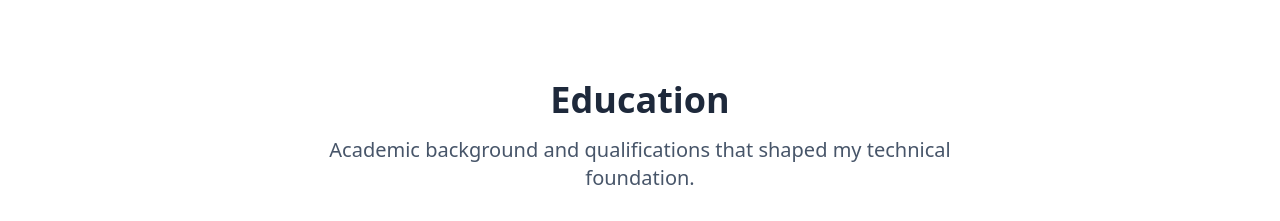
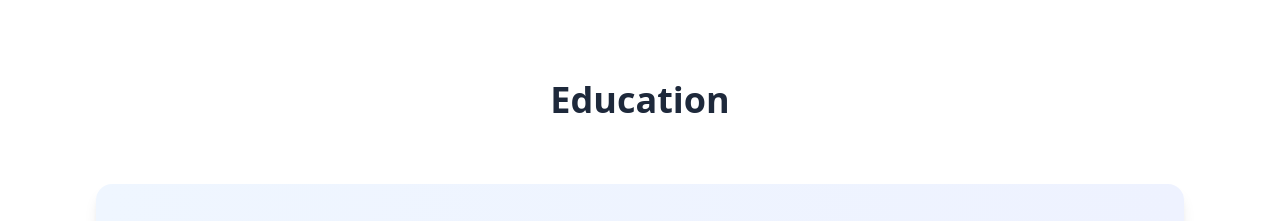
Before and after one commit to phanthienquoc/phanthienquoc, a React (Vite) app: page / in a window 1280 px wide. Shown: the part 3140-3361 px from the top of the page. Built offline with nearby package versions, Linux system fonts and the light colour scheme.

Commit message:
Updated EducationSection.tsx

```diff
--- a/src/components/EducationSection.tsx
+++ b/src/components/EducationSection.tsx
@@ -12,9 +12,6 @@ const EducationSection: React.FC<EducationSectionProps> = ({ education }) => {
       <div className="max-w-6xl mx-auto px-4 sm:px-6 lg:px-8">
         <div className="text-center mb-16">
           <h2 className="text-3xl md:text-4xl font-bold text-slate-800 mb-4">Education</h2>
-          <p className="text-xl text-slate-600 max-w-2xl mx-auto">
-            Academic background and qualifications that shaped my technical foundation.
-          </p>
         </div>
 
         <div className="space-y-8">
```
